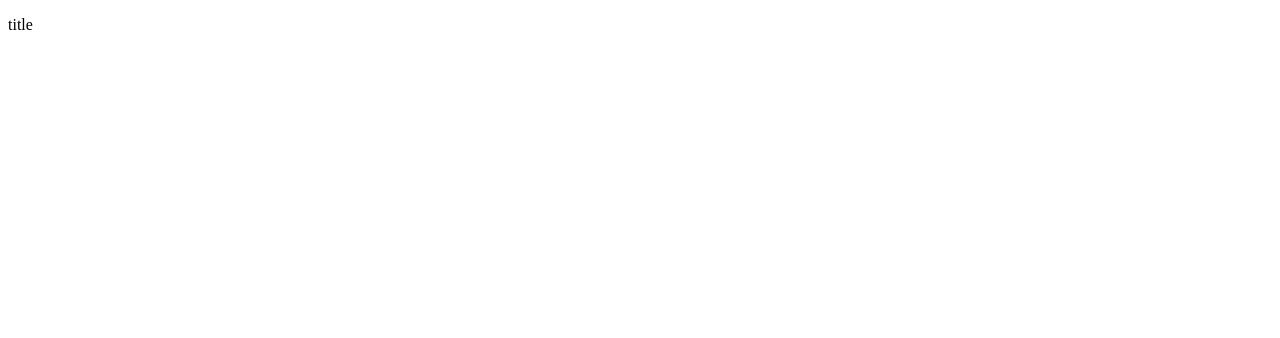
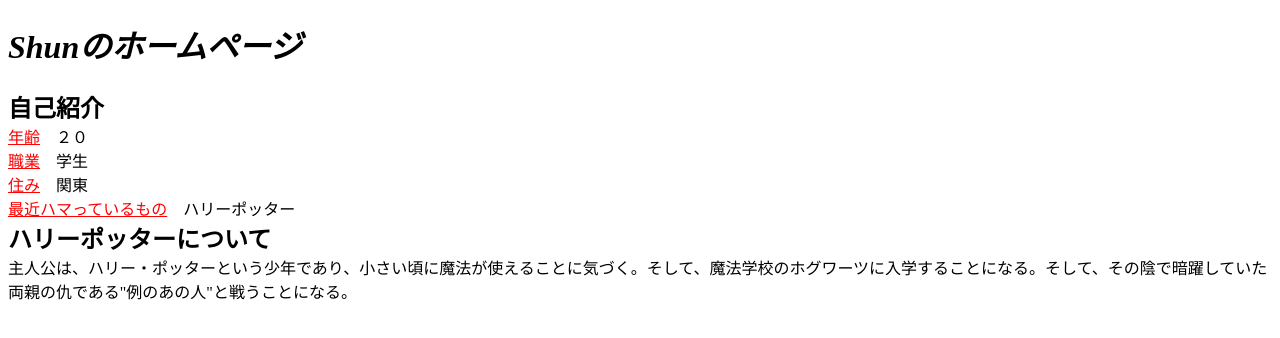
Before and after one commit to tyunhjkkdndj/gjdhjekhwd, a plain HTML site: page index.html in a window 1280 px wide. Drawn offline with Linux system fonts and the light colour scheme.

Commit message:
Update index.html

```diff
--- a/index.html
+++ b/index.html
@@ -5,6 +5,7 @@
 <title>サンプル</title>
 </head>
 <body>
-<p>title</p>
+<h1><i>Shunのホームページ</i></h1>
+<p><strong><span style="font-size:150%"">自己紹介</span></strong><br><span style="color:red"><u>年齢</u></span>　２０<br><span style="color:red"><u>職業</u></span>　学生<br><span style="color:red"><u>住み</u></span>　関東<br><span style="color:red"><u>最近ハマっているもの</u></span>　ハリーポッター<br><strong><span style="font-size:150%"">ハリーポッターについて</span></strong><br>主人公は、ハリー・ポッターという少年であり、小さい頃に魔法が使えることに気づく。そして、魔法学校のホグワーツに入学することになる。そして、その陰で暗躍していた両親の仇である"例のあの人"と戦うことになる。
 </body>
 </html>
```
